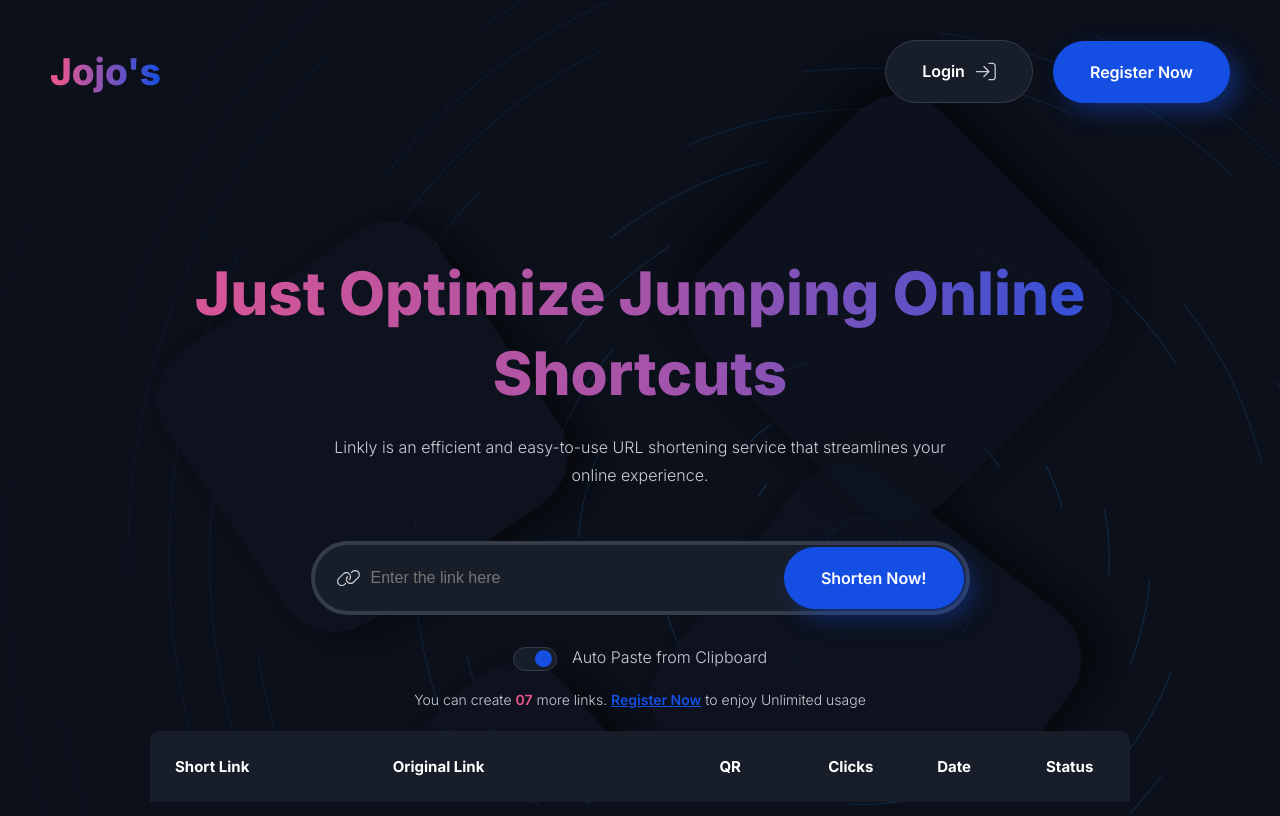
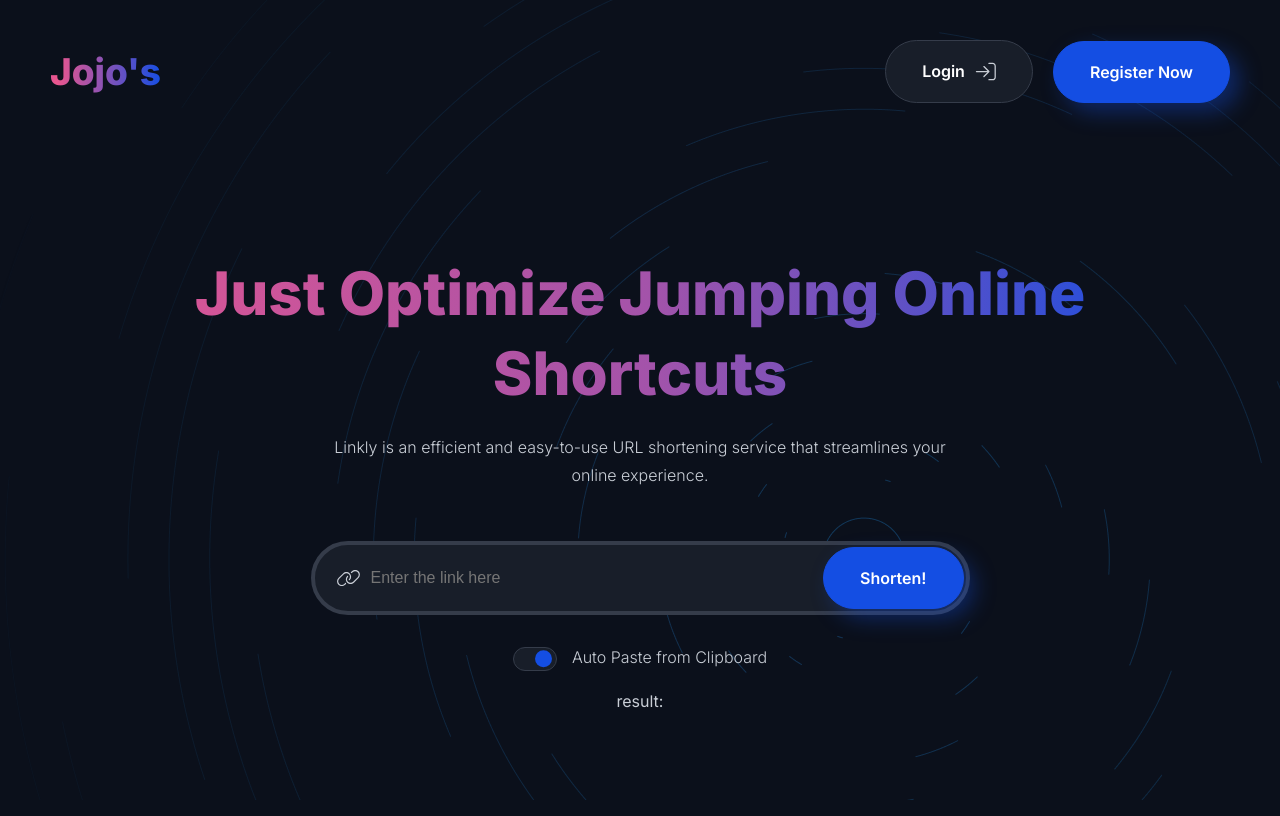
Before and after one commit to Neisser/jojos-click, a Next.js app in the folder frontend-services/: page / in a window 1280 px wide. Shown: the top 816 px of the page. Built offline with nearby package versions, Linux system fonts and the light colour scheme; no server answers.

Commit message:
add fetch hook and connect with API local

```diff
--- a/frontend-services/src/app/layout.tsx
+++ b/frontend-services/src/app/layout.tsx
@@ -1,43 +1,12 @@
 import { Inter } from "next/font/google";
 import "./globals.css";
-import React, { FC } from "react";
+import React from "react";
 
 
 const geistInter = Inter({
     variable: "--font-inter",
     subsets: ["latin"],
-})
-
-const RectangleSvg: FC<React.SVGProps<SVGSVGElement>> = ({...props}) => {
-    return (
-        <svg {...props} width="505" height="527" viewBox="0 0 505 527" fill="none" xmlns="http://www.w3.org/2000/svg">
-            <g filter="url(#filter0_bdd_1_89)">
-                <rect x="15.0293" y="276.401" width="335.736" height="335.736" rx="59.217" transform="rotate(-45 15.0293 276.401)" fill="#0E131E" />
-            </g>
-            <defs>
-                <filter id="filter0_bdd_1_89" x="-46.5759" y="-22.6054" width="598.012" height="598.013" filterUnits="userSpaceOnUse" colorInterpolationFilters="sRGB">
-                    <feFlood floodOpacity="0" result="BackgroundImageFix" />
-                    <feGaussianBlur in="BackgroundImageFix" stdDeviation="43.0669" />
-                    <feComposite in2="SourceAlpha" operator="in" result="effect1_backgroundBlur_1_89" />
-                    <feColorMatrix in="SourceAlpha" type="matrix" values="0 0 0 0 0 0 0 0 0 0 0 0 0 0 0 0 0 0 127 0" result="hardAlpha" />
-                    <feOffset dy="10.7667" />
-                    <feGaussianBlur stdDeviation="13.4584" />
-                    <feComposite in2="hardAlpha" operator="out" />
-                    <feColorMatrix type="matrix" values="0 0 0 0 0 0 0 0 0 0 0 0 0 0 0 0 0 0 0.1 0" />
-                    <feBlend mode="normal" in2="effect1_backgroundBlur_1_89" result="effect2_dropShadow_1_89" />
-                    <feColorMatrix in="SourceAlpha" type="matrix" values="0 0 0 0 0 0 0 0 0 0 0 0 0 0 0 0 0 0 127 0" result="hardAlpha" />
-                    <feOffset dy="-24" />
-                    <feGaussianBlur stdDeviation="19.5" />
-                    <feComposite in2="hardAlpha" operator="out" />
-                    <feColorMatrix type="matrix" values="0 0 0 0 0.0139583 0 0 0 0 0.0176389 0 0 0 0 0.025 0 0 0 1 0" />
-                    <feBlend mode="normal" in2="effect2_dropShadow_1_89" result="effect3_dropShadow_1_89" />
-                    <feBlend mode="normal" in="SourceGraphic" in2="effect3_dropShadow_1_89" result="shape" />
-                </filter>
-            </defs>
-        </svg>
-
-    )
-}
+});
 
 export default function RootLayout({
     children,
@@ -50,12 +19,6 @@ export default function RootLayout({
                 <section className="layout">
                     {children}
                 </section>
-                <section className="animated-elements-bg">
-                    <RectangleSvg className="animated-svg" />
-                    <RectangleSvg className="animated-svg" />
-                    <RectangleSvg className="animated-svg" />
-                    <RectangleSvg className="animated-svg" />
-                </section>
             </body>
         </html>
     );
--- a/frontend-services/src/app/page.tsx
+++ b/frontend-services/src/app/page.tsx
@@ -1,10 +1,22 @@
+'use client'
+
 import Navbar from "@/shared/components/navbar";
 import styles from "./page.module.css";
 import Input from "@/shared/components/input";
 import Switch from "@/shared/components/switch";
-import Table from "@/shared/components/table/indext";
+import { useFetch } from "@/hooks/useFetch";
+import { useState } from "react";
+import { Shortener } from "@/models/shortener.model";
 
 export default function Home() {
+    const [shortLink, setShortLink] = useState('');
+    const { data, isLoading, fetchData } = useFetch<Shortener>('/shortener', { method: 'POST',  body: JSON.stringify({ url: shortLink }) });
+
+    const onShortLink = async () => {
+        await fetchData();
+        console.log(data);
+    }
+
     return (
         <main>
             <Navbar />
@@ -12,17 +24,17 @@ export default function Home() {
                 <h1></h1>
                 <p>Linkly is an efficient and easy-to-use URL shortening service that streamlines your online experience.</p>
                 <div className={styles['convert__container']}>
-                <Input placeholder="Enter the link here" />
+                    <Input onChange={({target:{value}}) => setShortLink(value) } onButtonClick={onShortLink} loading={isLoading} placeholder="Enter the link here" />
 
                 <section className={styles['options__container']}>
                     <div className={styles['switch__container']}>
                         <Switch />
                         <p>Auto Paste from Clipboard</p>
                     </div>
-                    <p>You can create <span>07</span> more links. <a href="/register-now">Register Now</a> to enjoy Unlimited usage</p>
+                    <span>result: {data?.short}</span>
+                    {/* <p>You can create <span>07</span> more links. <a href="/register-now">Register Now</a> to enjoy Unlimited usage</p> */}
                 </section>
             </div>
-            <Table></Table>
         </section>
     </main>
   );
--- /dev/null
+++ b/frontend-services/src/config/envs.const.ts
@@ -0,0 +1,3 @@
+export const envs = {
+    API_URL: process.env.NEXT_PUBLIC_API_URL,
+}
--- /dev/null
+++ b/frontend-services/src/hooks/useFetch.tsx
@@ -0,0 +1,36 @@
+import { envs } from '@/config/envs.const';
+import { useState, useCallback } from 'react';
+
+type FetchOptions = RequestInit;
+type UseFetchResponse<T> = {
+  data: T | null;
+  error: string | null;
+  isLoading: boolean;
+  fetchData: () => Promise<void>;
+};
+
+export function useFetch<T>(url: string, options?: FetchOptions): UseFetchResponse<T> {
+  const [data, setData] = useState<T | null>(null);
+  const [error, setError] = useState<string | null>(null);
+  const [isLoading, setIsLoading] = useState<boolean>(false);
+
+  const fetchData = useCallback(async () => {
+    setIsLoading(true);
+    setError(null);
+    try {
+      const response = await fetch(`${envs.API_URL}${url}`, {...options, headers: { 'Content-Type': 'application/json' }});
+      if (!response.ok) {
+        throw new Error(`Error: ${response.status} ${response.statusText}`);
+      }
+      const result: T = await response.json();
+      setData(result);
+    } catch (err) {
+      setError((err as Error).message);
+    } finally {
+      setIsLoading(false);
+    }
+  }, [options, url]);
+
+
+  return { data, error, isLoading, fetchData };
+}
--- a/frontend-services/src/shared/components/button/button.module.css
+++ b/frontend-services/src/shared/components/button/button.module.css
@@ -46,8 +46,8 @@
 }
 
 .Button__Loading > span {
-    width: 0.625rem;
-    height: 0.625rem;
+    width: 1rem;
+    height: 1rem;
     background-color: white;
     border-radius: 50%;
     animation: pulsate 1.5s infinite ease-in-out;
--- a/frontend-services/src/shared/components/button/index.tsx
+++ b/frontend-services/src/shared/components/button/index.tsx
@@ -1,7 +1,7 @@
 import { FC } from "react";
 import styles from './button.module.css';
 
-interface ButtonProps {
+export interface ButtonProps {
     children: React.ReactNode;
     color?: 'primary-blue' | 'primary-pink' | 'gray';
     id?: string;
@@ -13,10 +13,11 @@ const Button: FC<ButtonProps> = ({
     color = 'primary-blue',
     id = '',
     loading = false,
+    onClick,
     children
 }) => {
     return (
-        <button id={id} className={`
+        <button id={id} onClick={onClick} className={`
             ${styles['Button']}
             ${color === 'gray' ?  styles['Button--Gray'] : ''}
             ${color === 'primary-blue' ?  styles['Button--PrimaryBlue'] : ''}
--- a/frontend-services/src/shared/components/input/index.tsx
+++ b/frontend-services/src/shared/components/input/index.tsx
@@ -1,11 +1,16 @@
-import Button from '../button';
+import Button, { ButtonProps } from '../button';
 import styles from './input.module.css';
+interface InputProps {
+    onButtonClick?: () => void;
+}
 
-const Input: React.FC<React.InputHTMLAttributes<HTMLInputElement>> = ({...props}) => {
+
+
+const Input: React.FC<React.InputHTMLAttributes<HTMLInputElement> & Pick<ButtonProps, 'loading'> & InputProps> = ({onButtonClick, loading = false, ...props}) => {
     return (
         <label className={styles['label']}>
             <input {...props} className={styles['input']} type="text" />
-            <Button color='primary-blue'> Shorten Now! </Button>
+            <Button loading={loading} onClick={onButtonClick} color='primary-blue'> Shorten! </Button>
         </label>
     )
 }
--- a/frontend-services/src/shared/components/input/input.module.css
+++ b/frontend-services/src/shared/components/input/input.module.css
@@ -5,7 +5,7 @@
     padding-top: 1.5rem;
     padding-bottom: 1.5rem;
     padding-left: 3.5rem;
-    padding-right: 11.875rem;
+    padding-right: 9rem;
     font-size: 16px;
     font-weight: 300;
     width: 100%;
```
Also changed, not shown: frontend-services/src/models/shortener.model.ts (added, +7 -0 lines), frontend-services/src/shared/components/table/index.tsx (renamed from frontend-services/src/shared/components/table/indext.tsx). Lines whose indentation alone changed are shown as unchanged.
